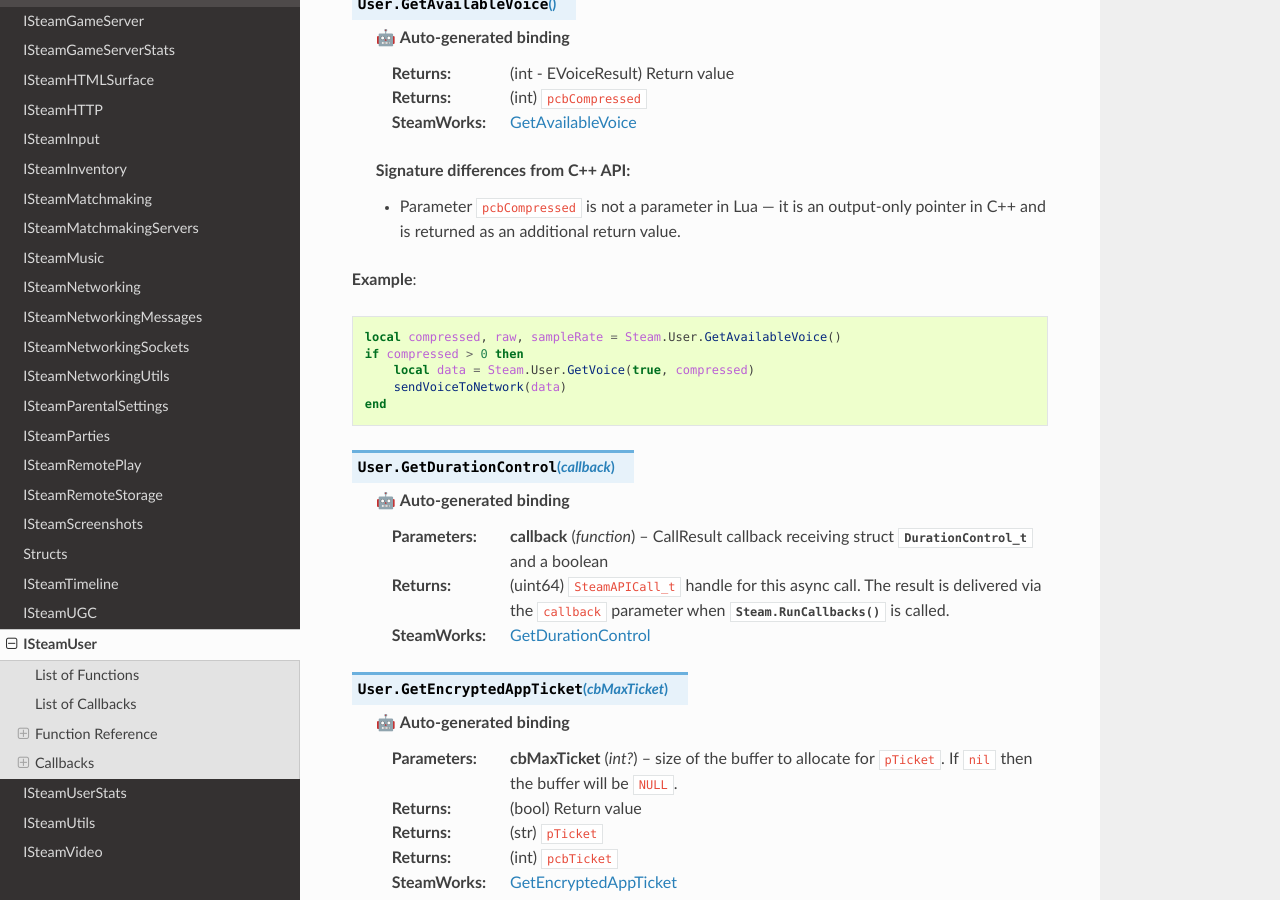
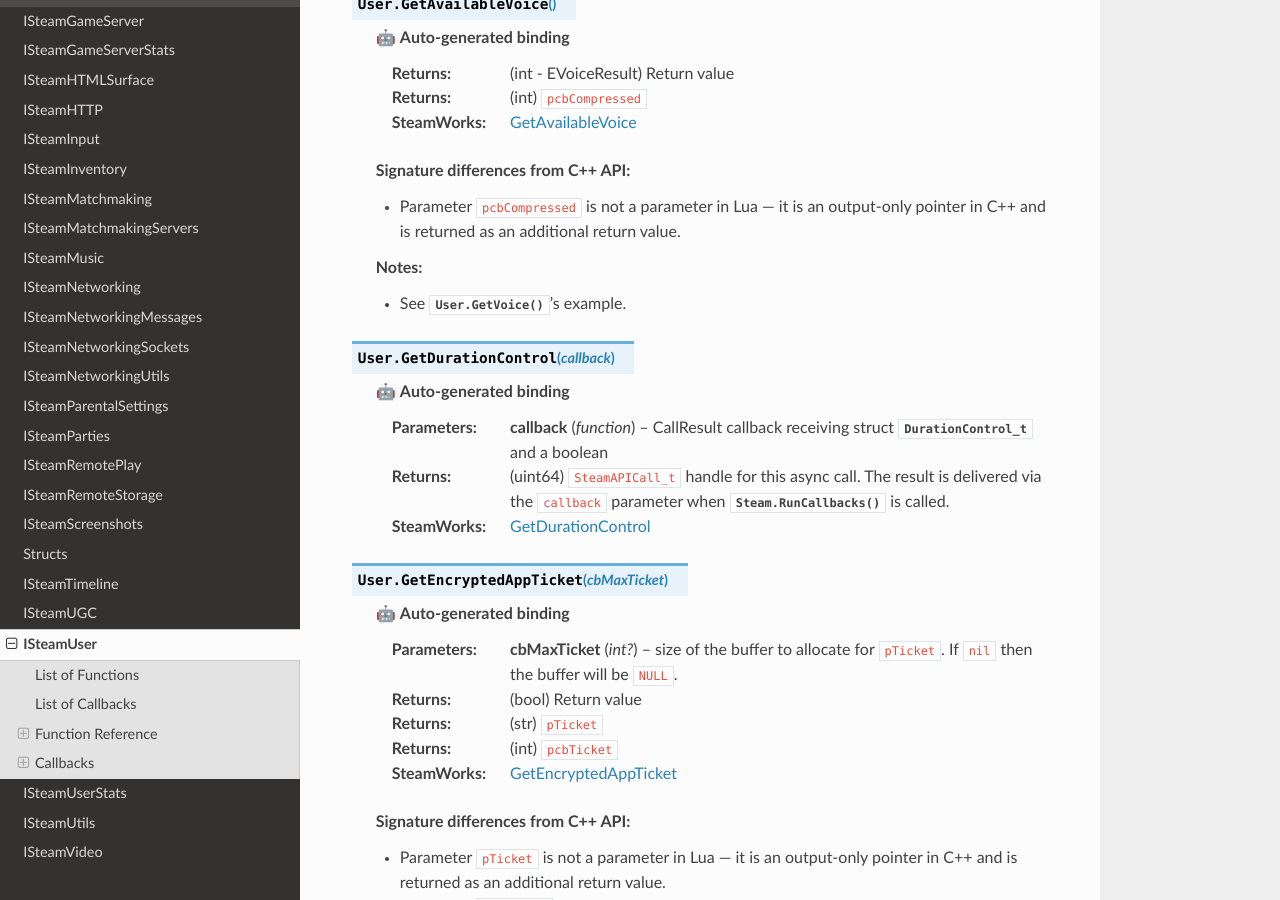
Before and after one commit to uspgamedev/luasteam, a Sphinx documentation site: the page built from docs/auto/user.rst, in a window 1280 px wide and 900 px high, scrolled down 5659 px. Built offline with Sphinx 7.4.7 and the Read the Docs theme 3.1.0, drawn with Linux system fonts in a browser that asks for light colours; some of the changed text lies outside the part shown.

Commit message:
User fixes

```diff
--- a/docs/auto/user.rst
+++ b/docs/auto/user.rst
@@ -247,13 +247,9 @@
 
     * Parameter ``pcbCompressed`` is not a parameter in Lua — it is an output-only pointer in C++ and is returned as an additional return value.
 
-**Example**::
+    **Notes:**
 
-    local compressed, raw, sampleRate = Steam.User.GetAvailableVoice()
-    if compressed > 0 then
-        local data = Steam.User.GetVoice(true, compressed)
-        sendVoiceToNetwork(data)
-    end
+    * See :func:`User.GetVoice`'s example.
 
 .. function:: User.GetDurationControl(callback)
 
```
Also changed, not shown: other parts of docs/auto/user.rst (+3 -3 lines), 1 other file.
